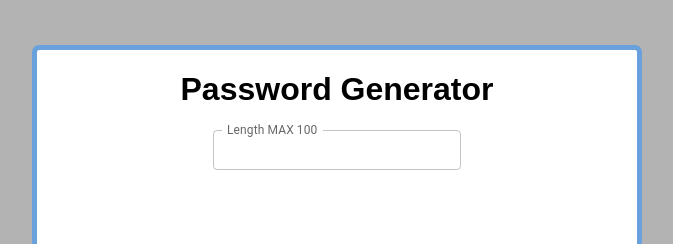
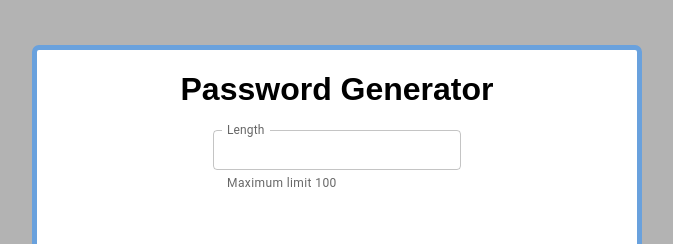
Before and after one commit to erivera95/password-generator, a React (Create React App) app: page / in a window 1280 px wide. Shown: the top 244 px of the page, without its empty margins (303-976 px from the left). Built offline with nearby package versions, Linux system fonts and the light colour scheme.

Commit message:
refactor: Enhance input features for improved functionality

```diff
--- a/src/components/ContainerBox/ContainerBox.js
+++ b/src/components/ContainerBox/ContainerBox.js
@@ -3,8 +3,8 @@ import './ContainerBoxStyles.css'; // Importa los estilos CSS
 import TextField from '@mui/material/TextField';
 
 const ContainerBox = () => {
+
   const [value, setValue] = useState('');
-
   const handleChange = (event) => {
     let inputValue = event.target.value;
     if (inputValue > 100) {
@@ -17,9 +17,10 @@ const ContainerBox = () => {
     <div className="container">
       <div className="inner-container">
         <h1>Password Generator</h1>
+
         <TextField
           id="outlined-number"
-          label="Length MAX 100"
+          label="Length"
           type="number"
           value={value}
           onChange={handleChange}
@@ -27,11 +28,9 @@ const ContainerBox = () => {
           size="small"
           InputLabelProps={{
             shrink: true,
+            style: { textAlign: 'center' }
           }}
-          InputProps={{
-            style: { textAlign: 'center' }, // Centra el contenido del input
-          }}
-          style={{ textAlign: 'center' }} // Centra todo el TextField
+          helperText="Maximum limit 100 "
         />
       </div>
     </div>
```
